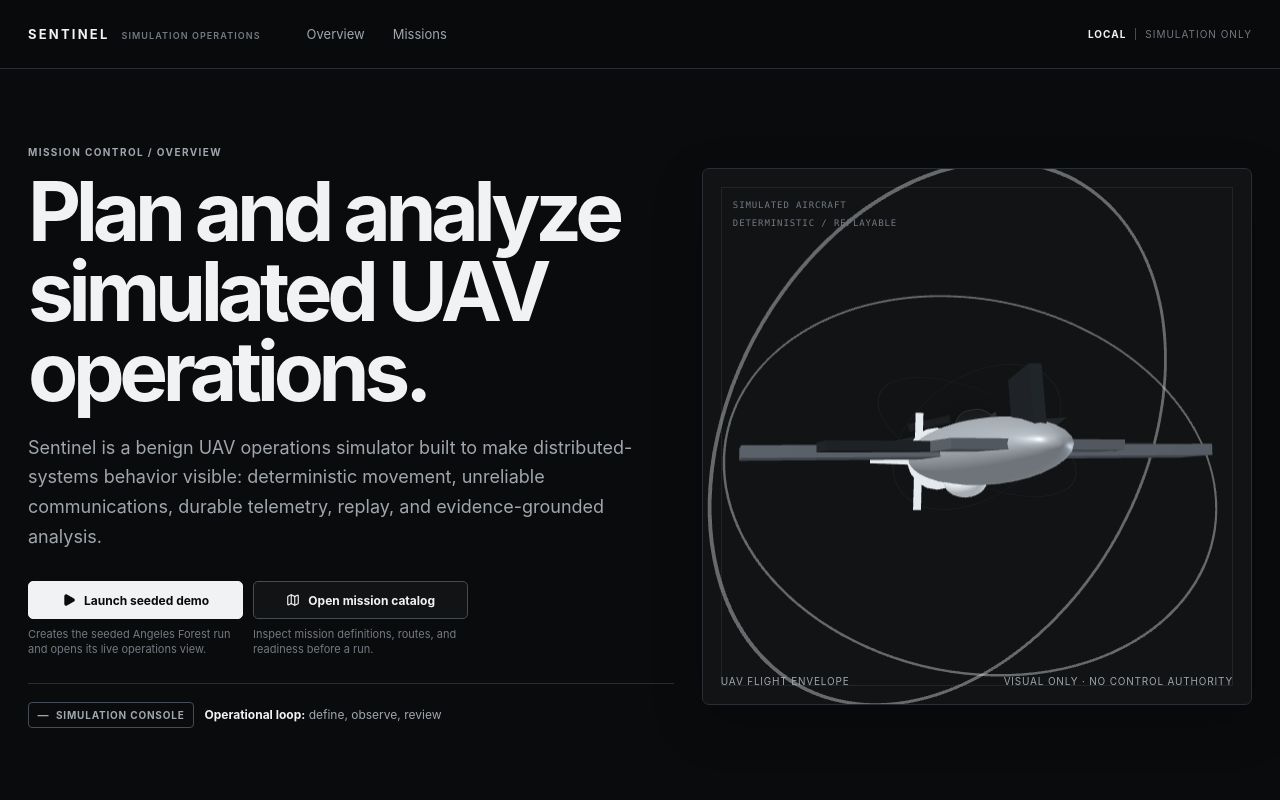
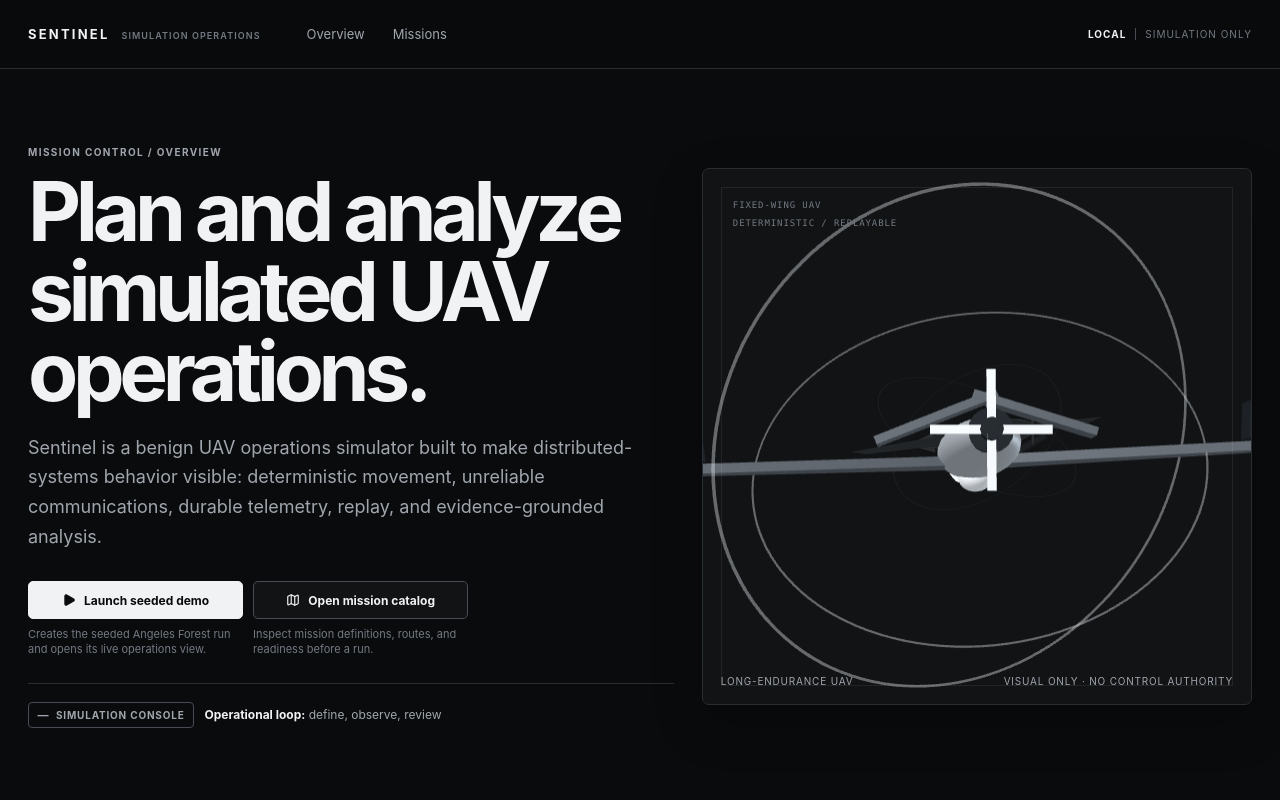
Before and after one commit to SakoBagz/Sentinel, a Next.js app in the folder apps/web/: page / in a window 1280 px wide. Shown: the top 800 px of the page. Built offline with nearby package versions, Linux system fonts and the light colour scheme; no server answers.

Commit message:
feat: refine homepage uav silhouette

```diff
--- a/apps/web/app/globals.css
+++ b/apps/web/app/globals.css
@@ -91,13 +91,17 @@ button:focus-visible, a:focus-visible, input:focus-visible, select:focus-visible
 .field-orbit { position: absolute; top: 50%; left: 50%; border: 1px solid rgba(217, 221, 225, .48); border-radius: 50%; transform: translate(-50%, -50%); }
 .orbit-a { width: 214px; height: 214px; transform: translate(-50%, -50%) rotate(24deg) scaleY(.42); }
 .orbit-b { width: 188px; height: 188px; transform: translate(-50%, -50%) rotate(-35deg) scaleY(.64); border-color: rgba(160, 166, 173, .55); }
-.fallback-uav { position: absolute; top: 50%; left: 50%; width: 190px; height: 104px; transform: translate(-50%, -50%) rotate(-8deg); }
-.fallback-uav-body { position: absolute; top: 30px; left: 67px; width: 58px; height: 46px; border: 1px solid var(--ink); border-radius: 48% 48% 38% 38%; background: linear-gradient(90deg, var(--line-strong), var(--muted), var(--line-strong)); transform: rotate(90deg); box-shadow: 0 8px 20px rgba(0, 0, 0, .3); }
-.fallback-uav-nose { position: absolute; top: 29px; left: 91px; width: 0; height: 0; border-top: 11px solid transparent; border-bottom: 11px solid transparent; border-right: 26px solid var(--ink); transform: rotate(2deg); }
-.fallback-uav-wing { position: absolute; top: 39px; width: 82px; height: 16px; border: 1px solid var(--line-strong); background: var(--muted); }
-.fallback-uav-wing-left { left: 3px; clip-path: polygon(0 38%, 100% 0, 90% 100%, 16% 82%); }
-.fallback-uav-wing-right { right: 3px; clip-path: polygon(0 0, 100% 38%, 84% 82%, 10% 100%); }
-.fallback-uav-tail { position: absolute; top: 28px; left: 28px; width: 43px; height: 8px; border: 1px solid var(--line-strong); background: var(--quiet); transform: rotate(-4deg); }
+.fallback-uav { position: absolute; top: 50%; left: 50%; width: 260px; height: 130px; transform: translate(-50%, -50%) rotate(-8deg); }
+.fallback-uav-body { position: absolute; top: 50px; left: 82px; width: 105px; height: 27px; border: 1px solid var(--ink); border-radius: 56% 42% 42% 48%; background: var(--muted); box-shadow: 0 8px 20px rgba(0, 0, 0, .3); }
+.fallback-uav-nose { position: absolute; top: 54px; left: 61px; width: 0; height: 0; border-top: 10px solid transparent; border-bottom: 10px solid transparent; border-right: 26px solid var(--ink); transform: rotate(2deg); }
+.fallback-uav-wing { position: absolute; top: 57px; width: 132px; height: 12px; border: 1px solid var(--line-strong); background: var(--muted); }
+.fallback-uav-wing-left { left: 3px; clip-path: polygon(0 45%, 100% 0, 92% 100%, 12% 82%); }
+.fallback-uav-wing-right { right: 3px; clip-path: polygon(0 0, 100% 45%, 88% 82%, 8% 100%); }
+.fallback-uav-tail { position: absolute; left: 157px; width: 43px; height: 7px; border: 1px solid var(--line-strong); background: var(--quiet); }
+.fallback-uav-tail-left { top: 39px; transform: rotate(22deg); }
+.fallback-uav-tail-right { top: 77px; transform: rotate(-22deg); }
+.fallback-uav-propeller { position: absolute; top: 45px; left: 185px; width: 3px; height: 36px; border-radius: 50%; background: var(--ink); transform: rotate(7deg); }
+.fallback-uav-propeller::before { position: absolute; top: 16px; left: -11px; width: 25px; height: 3px; border-radius: 50%; background: var(--ink); content: ""; }
 .overview-field-caption { position: absolute; right: 18px; bottom: 16px; left: 18px; z-index: 2; display: flex; justify-content: space-between; gap: 12px; color: var(--muted); font-size: 10px; letter-spacing: .08em; text-transform: uppercase; }
 .overview-field-label { position: absolute; top: 30px; left: 30px; z-index: 2; display: grid; gap: 5px; color: var(--quiet); font-family: ui-monospace, SFMono-Regular, Menlo, monospace; font-size: 9px; letter-spacing: .1em; }
 .workflow-step h2 { display: flex; align-items: center; gap: 8px; }
--- a/apps/web/components/overview-field.tsx
+++ b/apps/web/components/overview-field.tsx
@@ -24,7 +24,7 @@ export function OverviewField() {
 
     const scene = new THREE.Scene();
     const camera = new THREE.PerspectiveCamera(32, 1, 0.1, 100);
-    camera.position.set(0, 0.12, 6.8);
+    camera.position.set(0, 0.12, 7.4);
 
     let renderer: THREE.WebGLRenderer;
     try {
@@ -45,7 +45,7 @@ export function OverviewField() {
     scene.add(rimLight);
 
     const system = new THREE.Group();
-    system.rotation.set(-0.18, -0.42, 0.08);
+    system.rotation.set(-0.22, -0.68, 0.08);
     scene.add(system);
 
     const bodyMaterial = new THREE.MeshStandardMaterial({ color: 0xb5bbc1, metalness: 0.45, roughness: 0.48 });
@@ -54,47 +54,70 @@ export function OverviewField() {
     const darkMaterial = new THREE.MeshStandardMaterial({ color: 0x343a41, metalness: 0.7, roughness: 0.35 });
 
     const uav = new THREE.Group();
-    uav.scale.setScalar(1.18);
+    uav.scale.setScalar(1.05);
     uav.rotation.set(0.12, 0.12, -0.04);
     system.add(uav);
 
     const fuselage = new THREE.Mesh(new THREE.SphereGeometry(1, 24, 16), bodyMaterial);
-    fuselage.scale.set(0.34, 0.2, 1.18);
+    fuselage.scale.set(0.3, 0.19, 1.3);
     fuselage.position.z = 0.05;
     uav.add(fuselage);
 
-    const nose = new THREE.Mesh(new THREE.ConeGeometry(0.22, 0.52, 18), accentMaterial);
+    const nose = new THREE.Mesh(new THREE.ConeGeometry(0.2, 0.56, 18), accentMaterial);
     nose.rotation.x = -Math.PI / 2;
-    nose.position.z = -1.16;
+    nose.position.z = -1.28;
     uav.add(nose);
 
-    const wings = new THREE.Mesh(new THREE.BoxGeometry(2.85, 0.07, 0.42), wingMaterial);
-    wings.position.set(0, 0, 0.12);
-    wings.rotation.y = -0.05;
-    uav.add(wings);
+    // A tapered, high-aspect-ratio wing gives the aircraft its long-endurance silhouette.
+    const wingShape = new THREE.Shape();
+    wingShape.moveTo(0, -0.42);
+    wingShape.lineTo(2.18, 0.12);
+    wingShape.lineTo(2.04, 0.34);
+    wingShape.lineTo(0, 0.08);
+    wingShape.closePath();
+    const wingGeometry = new THREE.ExtrudeGeometry(wingShape, {
+      bevelEnabled: false,
+      depth: 0.07,
+    });
+    wingGeometry.rotateX(Math.PI / 2);
 
-    const wingTips = new THREE.Mesh(new THREE.BoxGeometry(2.05, 0.055, 0.22), darkMaterial);
-    wingTips.position.set(0, 0.02, 0.32);
-    wingTips.rotation.y = 0.08;
-    uav.add(wingTips);
+    const rightWing = new THREE.Mesh(wingGeometry, wingMaterial);
+    rightWing.position.y = -0.035;
+    const leftWing = rightWing.clone();
+    leftWing.scale.x = -1;
+    uav.add(rightWing, leftWing);
 
-    const tailplane = new THREE.Mesh(new THREE.BoxGeometry(1.02, 0.055, 0.27), wingMaterial);
-    tailplane.position.z = 0.88;
-    tailplane.rotation.y = 0.12;
-    uav.add(tailplane);
+    const wingletGeometry = new THREE.BoxGeometry(0.12, 0.28, 0.18);
+    const rightWinglet = new THREE.Mesh(wingletGeometry, darkMaterial);
+    rightWinglet.position.set(2.05, 0.12, 0.26);
+    rightWinglet.rotation.z = -0.12;
+    const leftWinglet = rightWinglet.clone();
+    leftWinglet.position.x = -2.05;
+    leftWinglet.rotation.z = 0.12;
+    uav.add(rightWinglet, leftWinglet);
 
-    const verticalTail = new THREE.Mesh(new THREE.BoxGeometry(0.07, 0.4, 0.32), darkMaterial);
-    verticalTail.position.set(0, 0.2, 0.86);
-    verticalTail.rotation.x = -0.16;
-    uav.add(verticalTail);
+    // The split tail is intentionally modeled as a V-tail rather than a conventional fin.
+    const tailplaneGeometry = new THREE.BoxGeometry(0.84, 0.055, 0.2);
+    const rightTailplane = new THREE.Mesh(tailplaneGeometry, wingMaterial);
+    rightTailplane.position.set(0.32, 0.14, 0.98);
+    rightTailplane.rotation.z = -0.34;
+    const leftTailplane = rightTailplane.clone();
+    leftTailplane.position.x = -0.32;
+    leftTailplane.rotation.z = 0.34;
+    uav.add(rightTailplane, leftTailplane);
 
     const sensorPod = new THREE.Mesh(new THREE.SphereGeometry(0.15, 16, 10), accentMaterial);
     sensorPod.scale.set(0.9, 0.7, 1.25);
-    sensorPod.position.set(0, -0.17, -0.25);
+    sensorPod.position.set(0, -0.18, -0.34);
     uav.add(sensorPod);
 
+    const engineFairing = new THREE.Mesh(new THREE.CylinderGeometry(0.14, 0.1, 0.42, 16), darkMaterial);
+    engineFairing.rotation.x = Math.PI / 2;
+    engineFairing.position.z = 1.17;
+    uav.add(engineFairing);
+
     const propeller = new THREE.Group();
-    propeller.position.z = -1.42;
+    propeller.position.z = 1.42;
     const propellerHub = new THREE.Mesh(new THREE.CylinderGeometry(0.07, 0.07, 0.13, 12), darkMaterial);
     propellerHub.rotation.x = Math.PI / 2;
     propeller.add(propellerHub);
@@ -149,7 +172,7 @@ export function OverviewField() {
   }, []);
 
   return (
-    <figure className="overview-field" aria-label="Rotating UAV model and simulated flight envelope">
+    <figure className="overview-field" aria-label="Rotating long-endurance fixed-wing UAV model and simulated flight envelope">
       <div className="overview-field-fallback" aria-hidden="true">
         <span className="field-orbit orbit-a" />
         <span className="field-orbit orbit-b" />
@@ -158,16 +181,18 @@ export function OverviewField() {
           <span className="fallback-uav-body" />
           <span className="fallback-uav-wing fallback-uav-wing-left" />
           <span className="fallback-uav-wing fallback-uav-wing-right" />
-          <span className="fallback-uav-tail" />
+          <span className="fallback-uav-tail fallback-uav-tail-left" />
+          <span className="fallback-uav-tail fallback-uav-tail-right" />
+          <span className="fallback-uav-propeller" />
         </span>
       </div>
       <canvas ref={canvasRef} />
       <figcaption className="overview-field-caption">
-        <span>UAV flight envelope</span>
+        <span>Long-endurance UAV</span>
         <span>Visual only · no control authority</span>
       </figcaption>
       <div className="overview-field-label" aria-hidden="true">
-        <span>SIMULATED AIRCRAFT</span>
+        <span>FIXED-WING UAV</span>
         <span>DETERMINISTIC / REPLAYABLE</span>
       </div>
     </figure>
```
